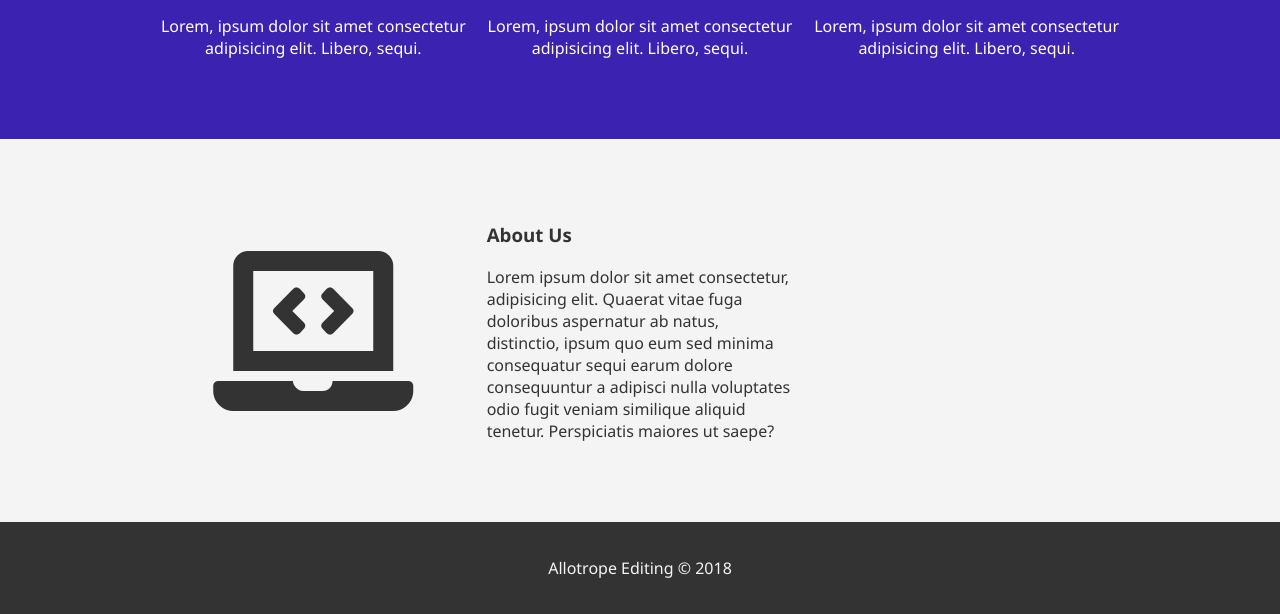
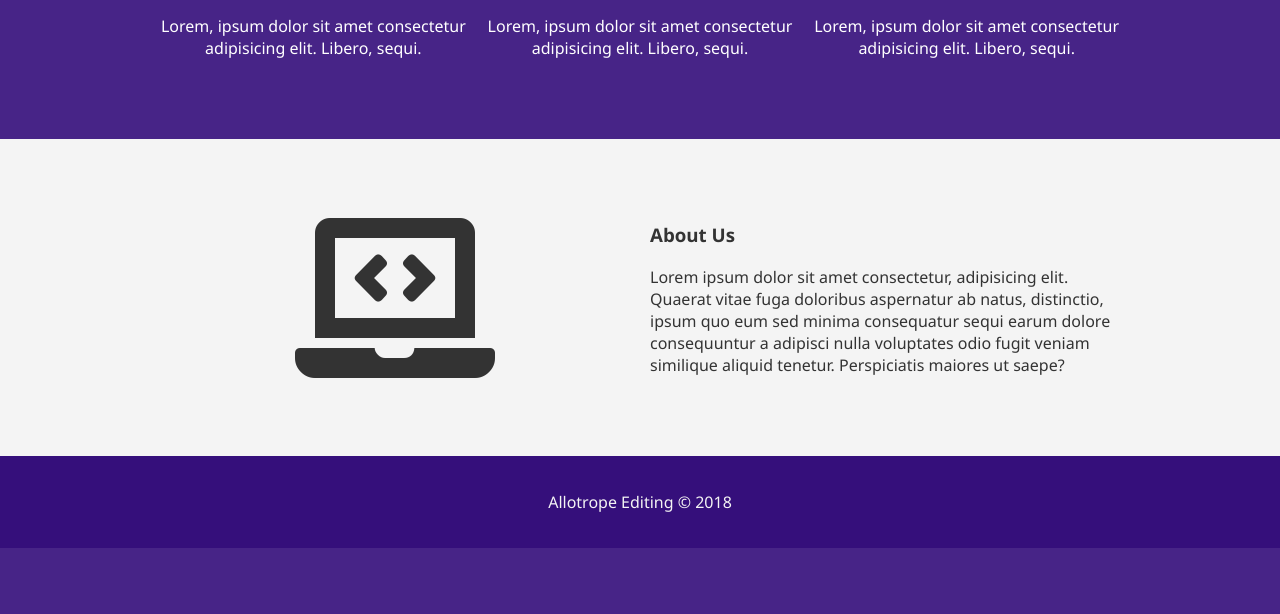
Before and after one commit to SCarrollKeene/aev1, a plain HTML site: page index.html in a window 1280 px wide. Shown: the part 959-1573 px from the top of the page. After the commit the page ends 1507 px from the top, so only its background shows below. Drawn offline with Linux system fonts and the light colour scheme.

Commit message:
fixed bg-image issue & changed body and footer to a .bg-purp in css

```diff
--- a/css/style.css
+++ b/css/style.css
@@ -1,19 +1,20 @@
 body {
-    background: rgba(39, 10, 168, 0.9);
+    background: rgba(51, 13, 122, 0.9);
     margin: 0;
     color: #fff;
     font-family: 'Segoe UI', Tahoma, Geneva, Verdana, sans-serif;
   }
 
   .showcase::after {
-    content:'';
+    content: '';
     height: 100vh;
     width: 100%;
-    background-image: url(edit.jpg);
+    background-image: url("../edit.jpg");
     background-size: cover;
     background-repeat: no-repeat;
     background-position: center;
     display: block;
+    transition: all 1000ms;
   }
 
   .content {
@@ -55,14 +56,12 @@ body {
     display: grid;
     grid-gap: 20px;
     grid-template-columns: repeat(3, 1fr);
-
   }
 
   .grid-2 {
     display: grid;
     grid-gap: 20px;
-    grid-template-columns: repeat(3, 1fr);
-
+    grid-template-columns: repeat(2, 1fr);
   }
 
   .center {
@@ -80,15 +79,21 @@ body {
     color: #f4f4f4;
   }
 
+  .bg-purp {
+      background: rgba(51, 13, 122, 0.9);
+      color: #f4f4f4;
+  }
+
   footer {
     padding: 2.2rem;
   }
+
   footer p {
     margin: 0;
   }
 
-/* Mobile Screens */
-@media (max-width: 560px) {
+  /* Small Screens */
+  @media only screen and (max-width: 560px) {
     .showcase::after {
       height: 50vh;
     }
@@ -107,10 +112,7 @@ footer p {
       display: none;
     }
 
-    .grid-3 {
-        grid-template-columns: 1fr;
-    }
-
+    .grid-3,
     .grid-2 {
       grid-template-columns: 1fr;
     }
@@ -121,8 +123,8 @@ footer p {
     }
   }
 
-/* Landscape Mode */
-@media (max-height: 500px) {
+  /* Landscape */
+  @media only screen and (max-height: 500px) {
     .content .title,
     .content .text {
       display: none;
--- a/index.html
+++ b/index.html
@@ -59,7 +59,7 @@
         </div>
     </section>
 
-    <footer class="center bg-dark">
+    <footer class="center bg-purp">
         <p>Allotrope Editing &copy; 2018</p>
     </footer>
 </body>
```
Lines whose indentation alone changed are shown as unchanged.
